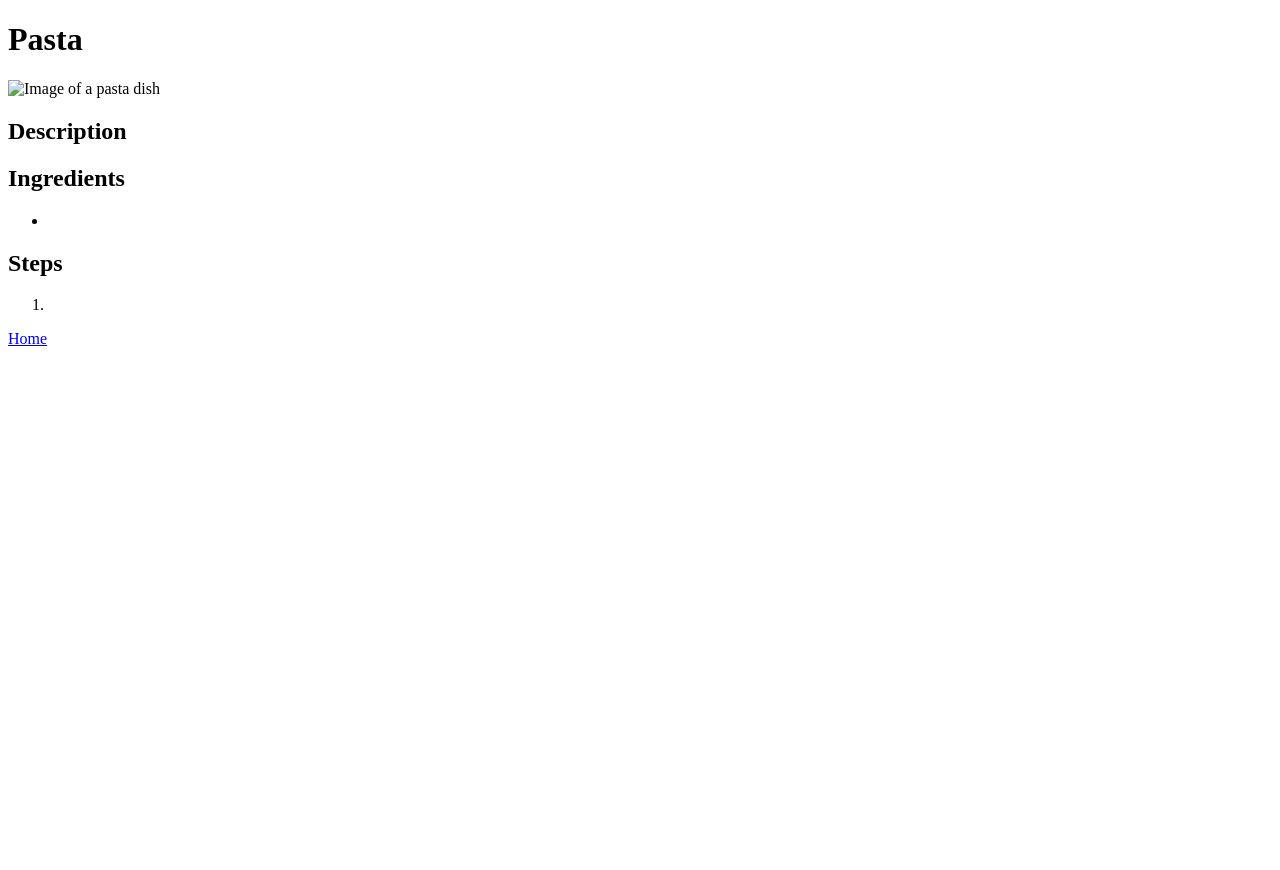
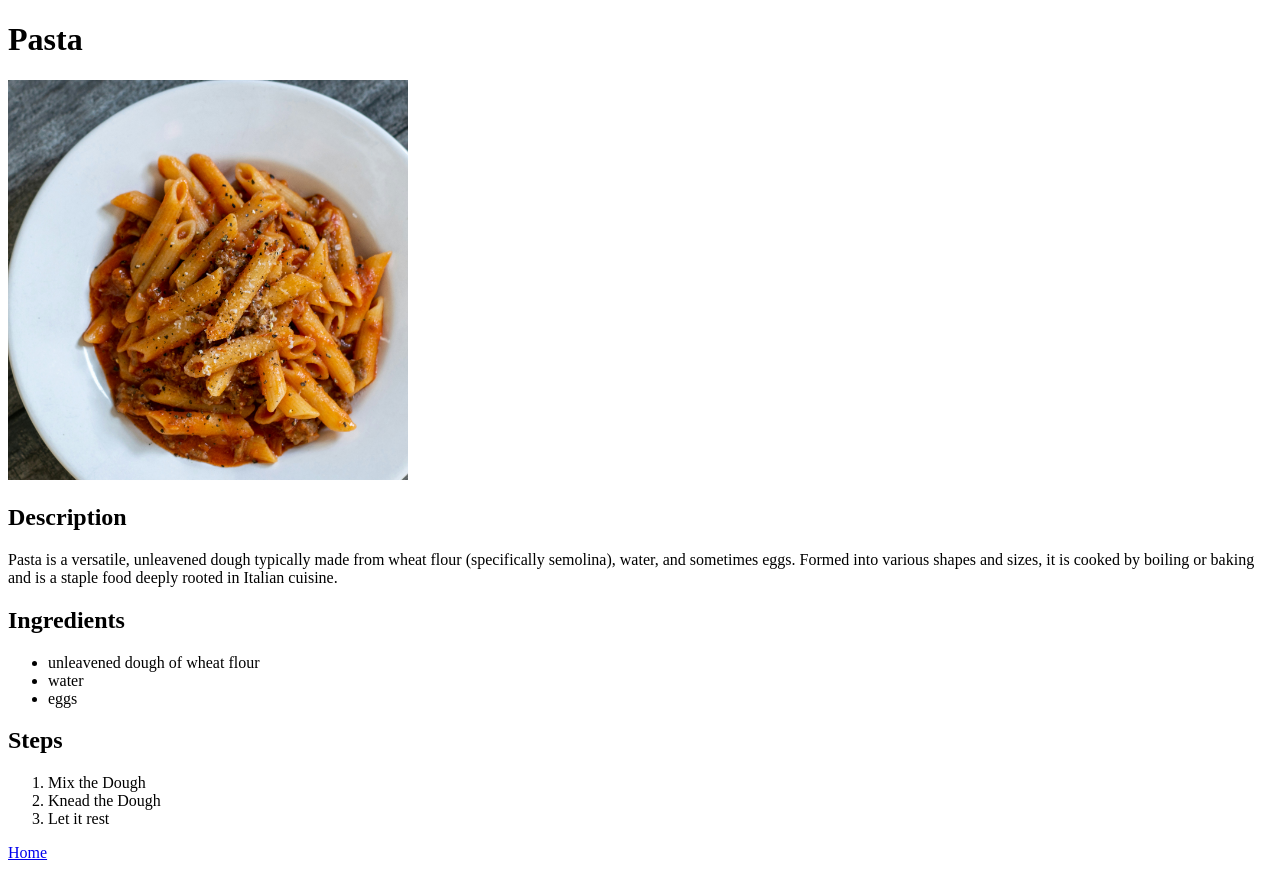
Before and after one commit to JimmyJimenez2400/odin-recipes, a plain HTML site: page recipes/pasta.html in a window 1280 px wide. Before the commit the page ends 800 px from the top, so only its background shows below. Drawn offline with Linux system fonts and the light colour scheme.

Commit message:
Add information on Pasta ingredients, steps, and descriptions

```diff
--- a/recipes/pasta.html
+++ b/recipes/pasta.html
@@ -7,18 +7,32 @@
   </head>
   <body>
     <h1>Pasta</h1>
-    <img src="" alt="Image of a pasta dish" />
+    <img
+      src="../images/pasta.jpg"
+      alt="Image of a pasta dish"
+      width="400px"
+      height="auto"
+    />
     <h2>Description</h2>
-    <p></p>
+    <p>
+      Pasta is a versatile, unleavened dough typically made from wheat flour
+      (specifically semolina), water, and sometimes eggs. Formed into various
+      shapes and sizes, it is cooked by boiling or baking and is a staple food
+      deeply rooted in Italian cuisine.
+    </p>
 
     <h2>Ingredients</h2>
     <ul>
-      <li></li>
+      <li>unleavened dough of wheat flour</li>
+      <li>water</li>
+      <li>eggs</li>
     </ul>
 
     <h2>Steps</h2>
     <ol>
-      <li></li>
+      <li>Mix the Dough</li>
+      <li>Knead the Dough</li>
+      <li>Let it rest</li>
     </ol>
 
     <a href="../index.html">Home</a>
```
